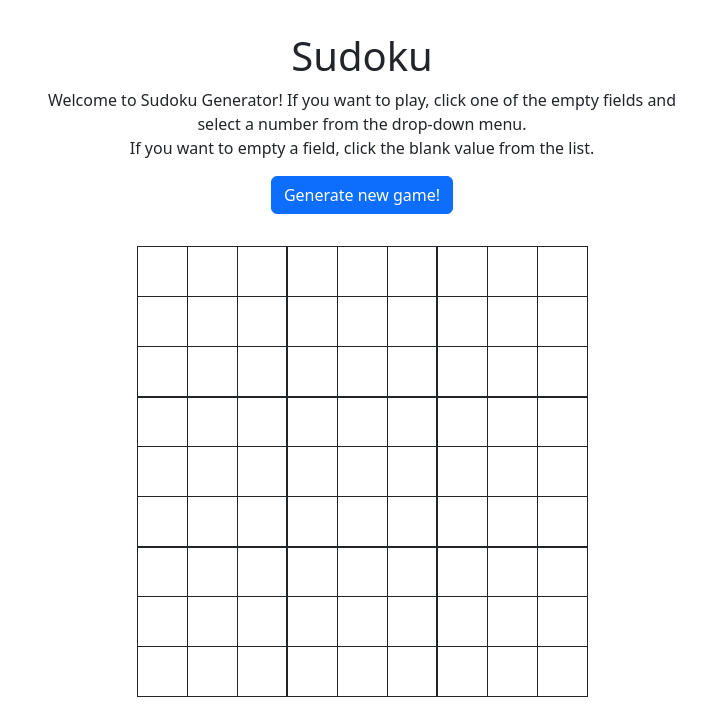
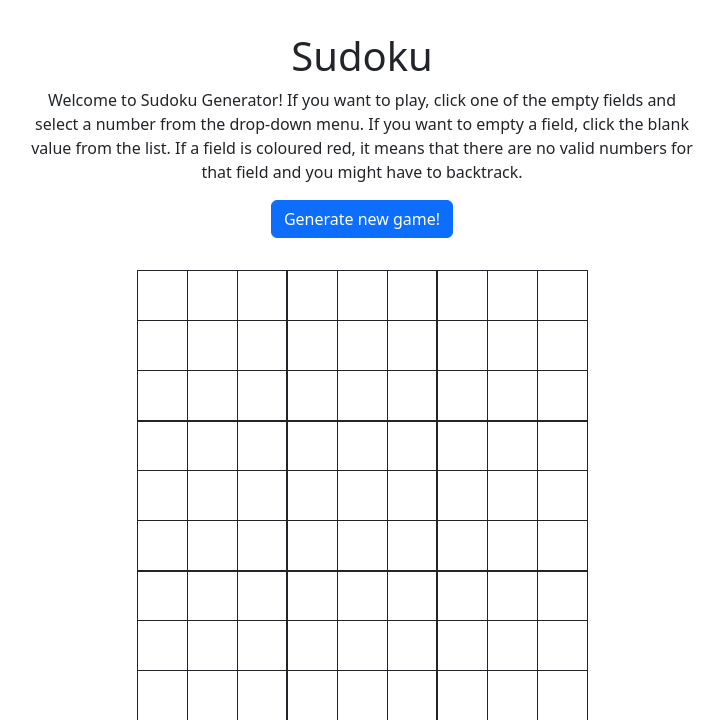
Before and after one commit to seneschall/Sudoku, a Flask app: template templates/index.html in a window 1280 px wide. Shown: the top 720 px of the page, without its empty margins (278-999 px from the left). Run offline with Flask 3, Linux system fonts and the light colour scheme; the template is opened without the code that fills it, so the values that code supplies are empty; parts of the project's set-up code (start-up, migrations or seed data) failed here and were passed over.

Commit message:
expanded explainer

```diff
--- a/templates/index.html
+++ b/templates/index.html
@@ -9,8 +9,10 @@
 
     <p class="explainer-text">
       Welcome to Sudoku Generator! If you want to play, click one of the empty
-      fields and select a number from the drop-down menu.<br>
+      fields and select a number from the drop-down menu.
       If you want to empty a field, click the blank value from the list.
+      If a field is coloured red, it means that there are no valid numbers for that field and
+      you might have to backtrack.
     </p>
 
     <p><a href="{{ url_for('generate') }}" class="btn btn-primary">Generate new game!</a></p>
```
